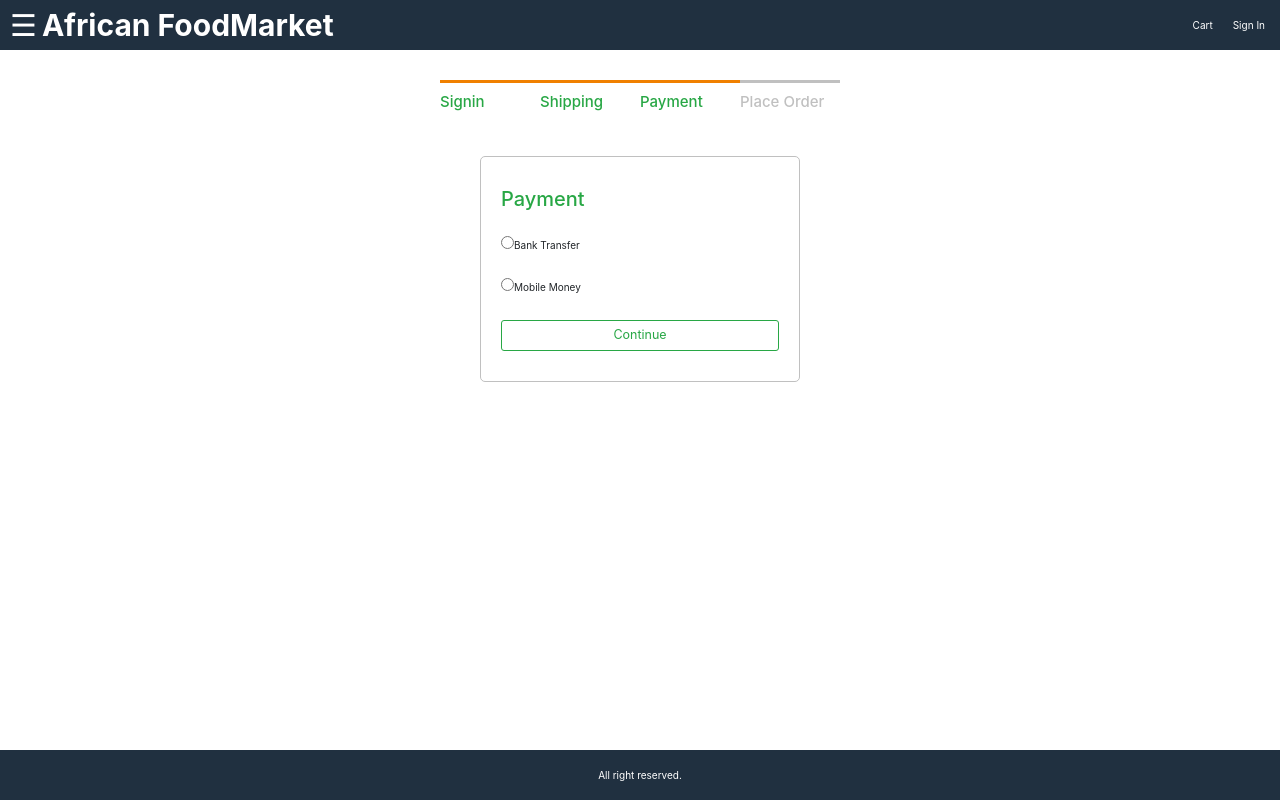
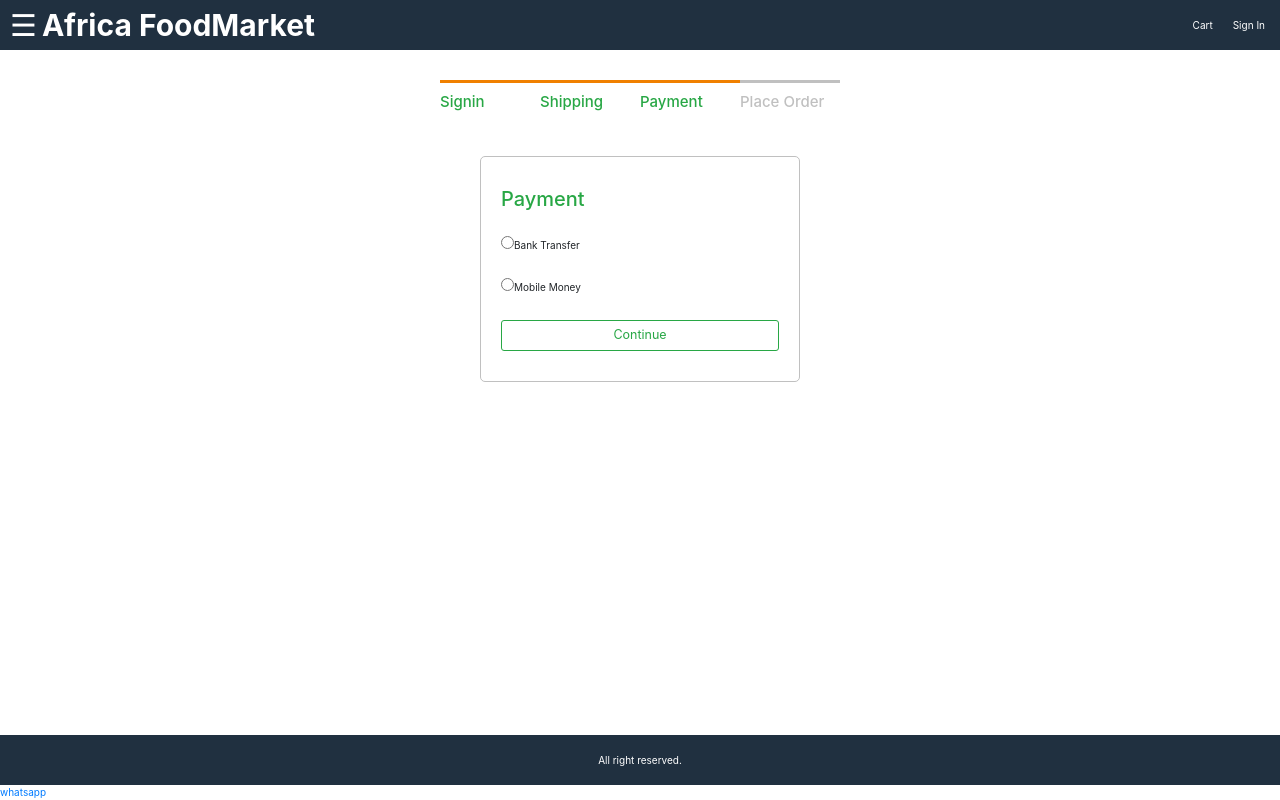
Before and after one commit to takemdarlington/africafoodmarket, a React (Create React App) app in the folder frontend/: page /payment in a window 1280 px wide. Built offline with nearby package versions, Linux system fonts and the light colour scheme.

Commit message:
adjust site name and add whatsapp ink

```diff
--- a/frontend/src/App.js
+++ b/frontend/src/App.js
@@ -32,7 +32,7 @@ function App() {
         <header className="header">
           <div className="brand">
             <button onClick={openMenu}>&#9776;</button>
-            <Link to="/">African FoodMarket</Link>
+            <Link to="/">Africa FoodMarket</Link>
           </div>
           <div className="header-links">
            <a href="/cart">Cart</a>
@@ -91,6 +91,7 @@ function App() {
             <Route path="/" exact={true} component={HomeScreen} />
           </div>
         </main>
+        <a href="https://wa.me/37064350423">whatsapp</a>
         <footer className="footer">All right reserved.</footer>
       </div>
     </BrowserRouter>
```
